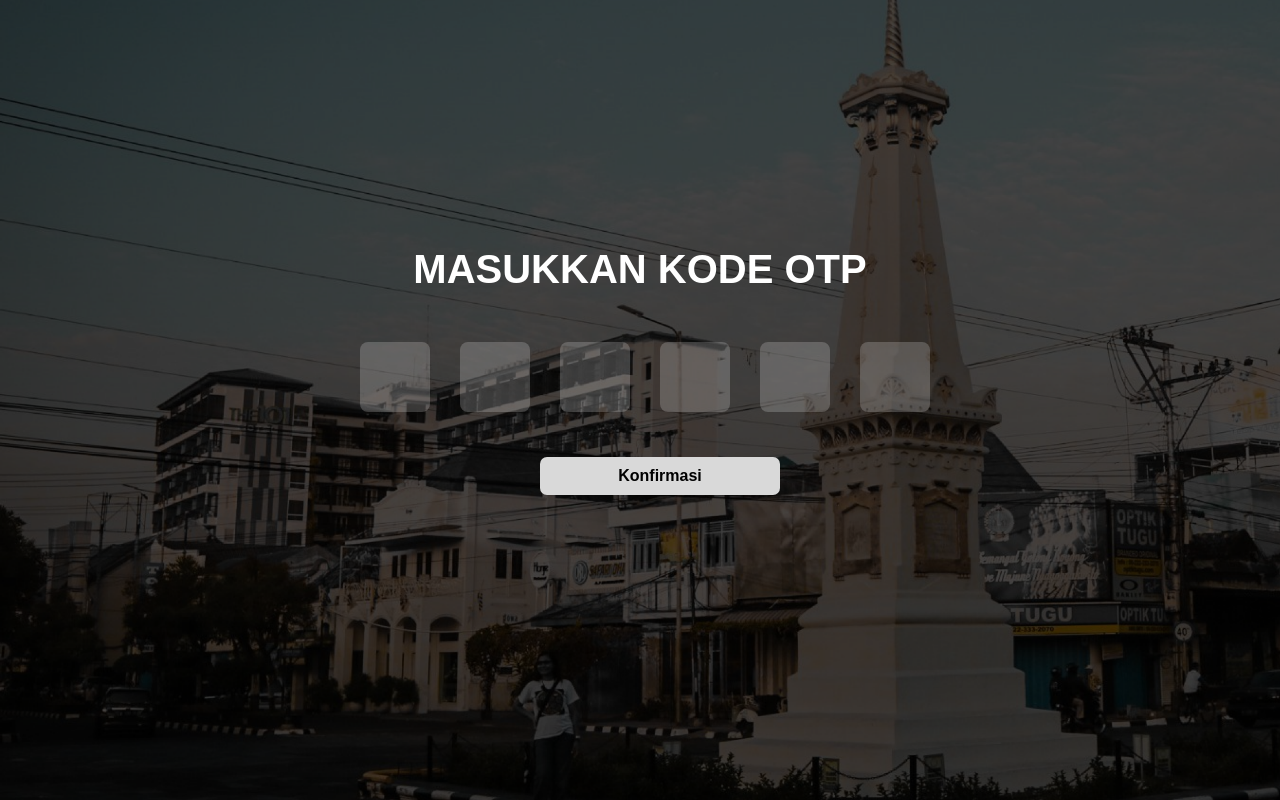
After one commit to AfifJ/cupu-travel, a PHP site: page /input-otp.php in a window 1280 px wide. The commit adds this page. Run offline with PHP 8.4, Linux system fonts and the light colour scheme.

Commit message:
tambah reset password

```diff
--- a/database.php
+++ b/database.php
@@ -6,9 +6,9 @@ $dbname = "cupu_travel";
 
 // Create connection
 
+if (!isset($conn)) {
 $conn = mysqli_connect($servername, $username, $password, $dbname);
-// if (!isset($conn)) {
-// }
+}
 
 // Check connection
 if (!$conn) {
--- /dev/null
+++ b/input-otp.php
@@ -0,0 +1,49 @@
+<?php
+session_start();  // Mulai session
+include "database.php";
+
+if ($_SERVER['REQUEST_METHOD'] == 'POST') {
+    $email = $_POST['email'];
+    $query = "SELECT * FROM users WHERE email='$email'";
+    $result = mysqli_query($conn, $query);
+
+    if (mysqli_num_rows($result) != 1) {
+        // Redirect back to lupa-password.php with error
+        header("Location: lupa-password.php?error=404&email=$email");
+    } else {
+        // Assuming OTP is sent successfully
+        $otp_sent = true;
+    }
+}
+?>
+
+<!DOCTYPE html>
+<html lang="en">
+<head>
+    <meta charset="UTF-8">
+    <meta name="viewport" content="width=device-width, initial-scale=1.0">
+    <title>Input OTP</title>
+    <link rel="stylesheet" href="style.css">
+</head>
+<body>
+    <div class="otp-container">
+        <h1>MASUKKAN KODE OTP</h1>
+        <?php if (isset($otp_sent) && $otp_sent): ?>
+            <p>Kode OTP berhasil dikirim ke email, silahkan cek.</p>
+        <?php endif; ?>
+        <form action="reset-sandi.php" method="POST">
+            <!-- Kirim email sebagai hidden input -->
+            <input type="hidden" name="email" value="<?= htmlspecialchars($_POST['email'] ?? '') ?>">
+            <div class="otp-inputs">
+                <input type="text" name="otp1" maxlength="1" style="margin-left: 120px;" required>
+                <input type="text" name="otp2" maxlength="1" required>
+                <input type="text" name="otp3" maxlength="1" required>
+                <input type="text" name="otp4" maxlength="1" required>
+                <input type="text" name="otp5" maxlength="1" required>
+                <input type="text" name="otp6" maxlength="1" required>
+            </div>
+            <button type="submit" style="margin-left: 300px;">Konfirmasi</button>
+        </form>
+    </div>
+</body>
+</html>
--- /dev/null
+++ b/style.css
@@ -0,0 +1,130 @@
+body {
+    margin: 0;
+    padding: 0;
+    font-family: Arial, sans-serif;
+    background: url('images/tugu.png') no-repeat center center fixed;
+    background-size: cover;
+    display: flex;
+    justify-content: center;
+    align-items: flex-start;
+    height: 100vh;
+}
+
+.container {
+    text-align: left;
+    padding: 20px;
+    border-radius: 8px;
+    color: white;
+    width: 400px;
+    margin-top: 200px;
+}
+
+h1 {
+    font-size: 40px;
+    margin-bottom: 50px;
+    text-align: center;
+}
+
+label {
+    display: block;
+    margin-bottom: 10px;
+    margin-left: 40px;
+    font-size: 16px;
+    font-weight: bold;
+}
+
+input[type="email"] {
+    width: 80%;
+    margin-left:40px;
+    padding: 10px;
+    margin-bottom: 20px;
+    font-weight: 600;
+    border: none;
+    border-radius: 7px;
+    box-sizing: border-box;
+    background-color: rgba(255, 255, 255, 0.2);
+    color: white;
+}
+
+input[type="password"] {
+    width: 80%;
+    margin-left:40px;
+    padding: 10px;
+    margin-bottom: 20px;
+    font-weight: 600;
+    border: none;
+    border-radius: 7px;
+    box-sizing: border-box;
+    background-color: rgba(255, 255, 255, 0.2);
+    color: white;
+}
+input[type="ulang_password"] {
+    width: 80%;
+    margin-left:40px;
+    padding: 10px;
+    margin-bottom: 20px;
+    font-weight: 600;
+    border: none;
+    border-radius: 7px;
+    box-sizing: border-box;
+    background-color: rgba(255, 255, 255, 0.2);
+    color: white;
+}
+
+input[type="password"] {
+    font-family: 'password-font', sans-serif;
+    -webkit-text-security: disc; /* Mengubah karakter jadi bulat atau bintang */
+}
+
+input[type="password"] {
+    font-family: 'password-font';
+    font-size: 20px;
+    letter-spacing: 2px;
+}
+button {
+    width:240px;
+    padding: 10px 20px;
+    margin-top:25px;
+    margin-left:80px;
+    font-size: 16px;
+    background-color: #d9d9d9;
+    color: black;
+    font-weight: bold;
+    border: none;
+    border-radius: 7px;
+    cursor: pointer;
+    transition: background-color 0.3s;
+}
+
+button:hover {
+    background-color: darkgray;
+}
+
+/* INPUT OTP */
+.otp-container {
+    text-align: left;
+    padding: 20px;
+    border-radius: 8px;
+    color: white;
+    width: 800px;
+    margin-top: 200px;
+}
+
+.otp-inputs {
+    display: flex;
+    gap: 30px;
+    margin-bottom: 20px;
+}
+
+.otp-inputs input {
+    width: 70px;
+    height: 70px;
+    box-sizing: border-box;
+    text-align: center;
+    font-size: 30px;
+    font-weight: bold;
+    border-radius: 8px;
+    border: none;
+    background-color: rgba(255, 255, 255, 0.2);
+    color: white;
+}
```
Also changed, not shown: login.php (+9 -2 lines), lupa-password.php (added, +40 -0 lines), reset-sandi.php (added, +58 -0 lines), 2 other files.
